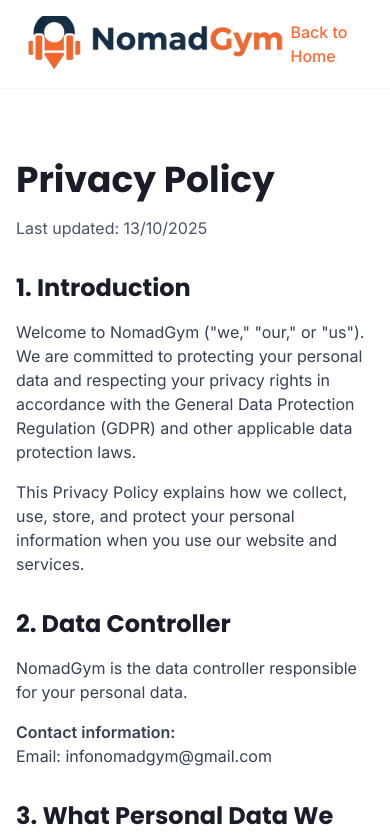
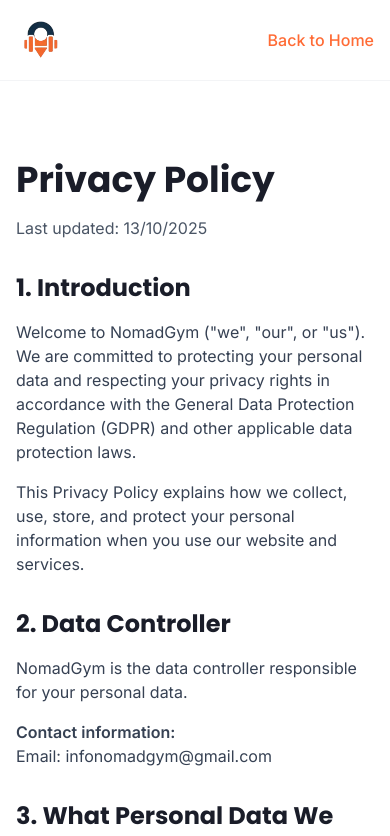
Before and after one commit to verobelo/nomadgym, a Next.js app: page /privacy in a window 390 px wide. Shown: the top 836 px of the page. Built offline with nearby package versions, Linux system fonts and the light colour scheme.

Commit message:
Add escape chas for quotes

```diff
--- a/app/privacy/page.tsx
+++ b/app/privacy/page.tsx
@@ -9,11 +9,20 @@
           <div className='flex items-center justify-between'>
             <Link href='/'>
               <Image
-                src='/logo-full.png'
+                src='/logo-full1.png'
                 alt='NomadGym Logo'
                 width={350}
                 height={150}
-                className='h-14 object-cover cursor-pointer'
+                className='hidden md:block h-14 object-cover'
+                priority
+              />
+
+              <Image
+                src='/logo-small.png'
+                alt='NomadGym Logo'
+                width={350}
+                height={150}
+                className='md:hidden h-12 w-12 object-cover'
                 priority
               />
             </Link>
@@ -40,10 +49,11 @@
               1. Introduction
             </h2>
             <p className='text-gray-700 mb-4'>
-              Welcome to NomadGym ("we," "our," or "us"). We are committed to
-              protecting your personal data and respecting your privacy rights
-              in accordance with the General Data Protection Regulation (GDPR)
-              and other applicable data protection laws.
+              Welcome to NomadGym (&quot;we&quot;, &quot;our&quot;, or
+              &quot;us&quot;). We are committed to protecting your personal data
+              and respecting your privacy rights in accordance with the General
+              Data Protection Regulation (GDPR) and other applicable data
+              protection laws.
             </p>
             <p className='text-gray-700 mb-4'>
               This Privacy Policy explains how we collect, use, store, and
@@ -135,9 +145,7 @@
                 (only with your consent)
               </li>
               <li>To respond to your inquiries and provide customer support</li>
-              <li>
-                To improve our website, services, and user experience
-              </li>
+              <li>To improve our website, services, and user experience</li>
               <li>To analyze usage patterns and website performance</li>
               <li>To comply with legal obligations and prevent fraud</li>
             </ul>
@@ -156,8 +164,8 @@
             </p>
             <p className='text-gray-700 mb-4'>
               <strong>Security Measures:</strong> We implement appropriate
-              technical and organizational measures to protect your personal data
-              against unauthorized access, alteration, disclosure, or
+              technical and organizational measures to protect your personal
+              data against unauthorized access, alteration, disclosure, or
               destruction. These include:
             </p>
             <ul className='list-disc pl-6 space-y-2 text-gray-700 mb-4'>
@@ -233,7 +241,9 @@
               EEA, we ensure appropriate safeguards are in place, such as:
             </p>
             <ul className='list-disc pl-6 space-y-2 text-gray-700 mb-4'>
-              <li>Standard Contractual Clauses approved by the European Commission</li>
+              <li>
+                Standard Contractual Clauses approved by the European Commission
+              </li>
               <li>
                 Transfer to countries with an adequacy decision from the EU
               </li>
@@ -258,7 +268,9 @@
                 inaccurate or incomplete data
               </li>
               <li>
-                <strong>Right to Erasure ("Right to be Forgotten"):</strong>{' '}
+                <strong>
+                  Right to Erasure (&quot;Right to be Forgotten&quot;):
+                </strong>{' '}
                 Request deletion of your personal data
               </li>
               <li>
@@ -327,7 +339,7 @@
 
           <section className='mb-8'>
             <h2 className='text-2xl font-bold text-sec mb-4'>
-              12. Children's Privacy
+              12. Children&apos;s Privacy
             </h2>
             <p className='text-gray-700 mb-4'>
               Our services are not directed to individuals under the age of 16.
@@ -344,8 +356,8 @@
             <p className='text-gray-700 mb-4'>
               Our website may contain links to third-party websites. We are not
               responsible for the privacy practices of these external sites. We
-              encourage you to review their privacy policies before providing any
-              personal information.
+              encourage you to review their privacy policies before providing
+              any personal information.
             </p>
           </section>
 
@@ -360,7 +372,10 @@
             </p>
             <ul className='list-disc pl-6 space-y-2 text-gray-700 mb-4'>
               <li>Posting the updated policy on our website</li>
-              <li>Updating the "Last updated" date at the top of this page</li>
+              <li>
+                Updating the &quot;Last updated&quot; date at the top of this
+                page
+              </li>
               <li>
                 Sending an email notification (if you are on our waitlist)
               </li>
@@ -376,11 +391,13 @@
             </h2>
             <p className='text-gray-700 mb-4'>
               If you have concerns about how we handle your personal data, you
-              have the right to lodge a complaint with your local data protection
-              authority.
+              have the right to lodge a complaint with your local data
+              protection authority.
             </p>
             <p className='text-gray-700 mb-4'>
-              <strong>Spain - Agencia Española de Protección de Datos (AEPD):</strong>
+              <strong>
+                Spain - Agencia Española de Protección de Datos (AEPD):
+              </strong>
               <br />
               Website:{' '}
               <a
@@ -394,9 +411,7 @@
           </section>
 
           <section className='mb-8'>
-            <h2 className='text-2xl font-bold text-sec mb-4'>
-              16. Contact Us
-            </h2>
+            <h2 className='text-2xl font-bold text-sec mb-4'>16. Contact Us</h2>
             <p className='text-gray-700 mb-4'>
               If you have any questions, concerns, or requests regarding this
               Privacy Policy or our data practices, please contact us:
```
